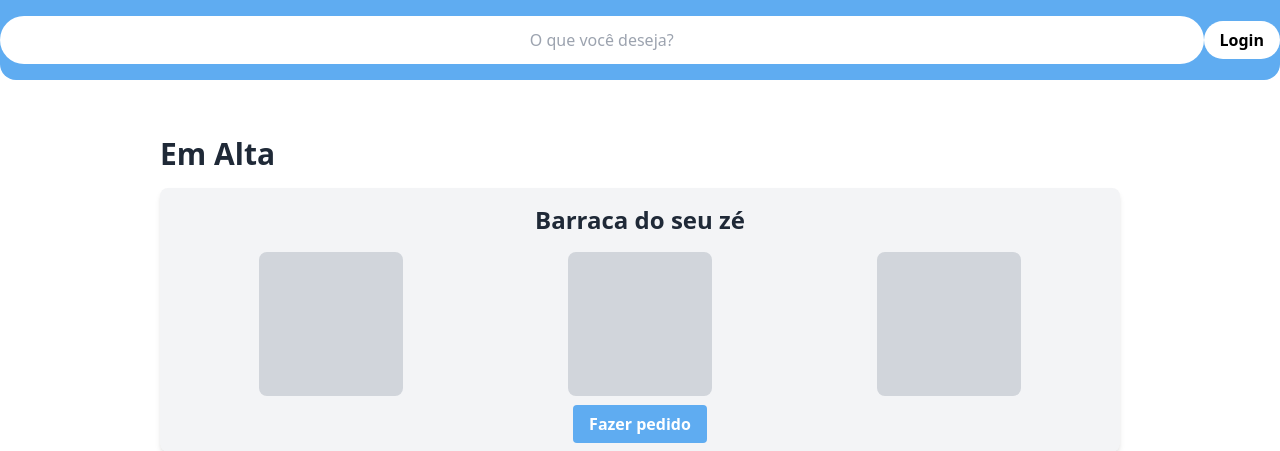
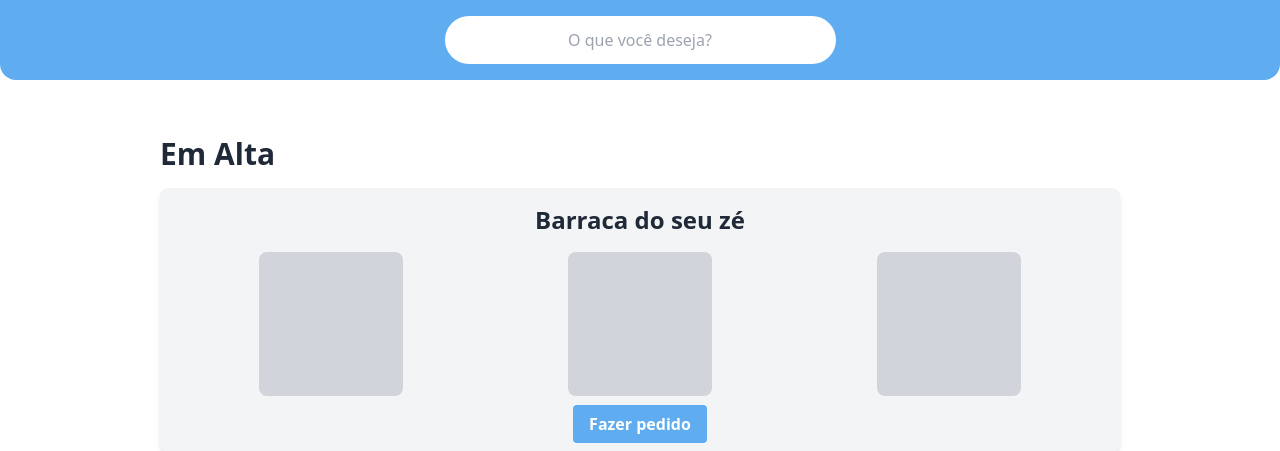
Before and after one commit to JoaoM06/pegaai, a Django app: page / in a window 1280 px wide. Shown: the top 451 px of the page. Run offline with Django 5.2, Linux system fonts and the light colour scheme; data comes from the database, SQL or seed files in the repository.

Commit message:
correções

```diff
--- a/pegaai/app/forms.py
+++ b/pegaai/app/forms.py
@@ -1,8 +1,6 @@
 from django import forms
 from django.contrib.auth.forms import UserCreationForm
 from django.contrib.auth.models import User
-
-
 
 
 class NovoUsuarioForm(UserCreationForm):
@@ -10,8 +8,6 @@
     first_name = forms.CharField( max_length=150)
     last_name = forms.CharField(max_length=200)
 
-
-
     class Meta:
         model=User
         fields=['username','first_name','last_name','email','password1','password2']
--- a/pegaai/app/templates/header.html
+++ b/pegaai/app/templates/header.html
@@ -1,37 +1,5 @@
-
-
-<!-- Versao ORiginal
 <header class="fixed top-0 left-0 right-0">
   <nav class="bg-primary flex justify-center items-center py-6 lg:py-4 rounded-b-2xl">
     <input type="text" placeholder="O que você deseja?" class="bg-white py-3 px-20 text-center rounded-full font-medium outline-none"></input>
   </nav>
-  <div href="/Login">
-   Login
-  </div>
-</header>-->
-<header class="fixed top-0 left-0 right-0 bg-primary flex items-center justify-between px-6 py-4 rounded-b-2xl">
-  <!-- Barra de busca centralizada -->
-  <form method="GET" action="{% url 'sua_view_de_busca' %}" class="w-full max-w-lg mx-auto">
-    <input
-      type="text"
-      placeholder="O que você deseja?"
-      class="bg-white py-3 px-20 text-center rounded-full font-medium outline-none w-full"
-    >
-  </form>
-
-  <!-- Botão de Login/Usuário -->
-  <div class="absolute top-4 right-6">
-    {% if user.is_authenticated %}
-      <!-- Usuário logado -->
-      <div class="flex items-center space-x-2">
-        <span class="text-white font-bold">Olá, {{ user.username }}</span>
-        <a href="{% url 'logout' %}" class="bg-red-500 text-white font-bold py-2 px-4 rounded-full hover:bg-red-600">Sair</a>
-      </div>
-    {% else %}
-      <!-- Usuário deslogado -->
-      <a href="{% url 'login' %}" class="bg-white text-primary font-bold py-2 px-4 rounded-full hover:bg-gray-200">
-        Login
-      </a>
-    {% endif %}
-  </div>
 </header>
--- a/pegaai/app/templates/login.html
+++ b/pegaai/app/templates/login.html
@@ -25,13 +25,13 @@
             </form>
 
 
-            <input type="password" placeholder="Senha" class="w-full mb-3 p-2 border border-gray-300 rounded-md focus:outline-none focus:ring-2 focus:ring-primary focus:ring-opacity-50">
+            <!-- <input type="password" placeholder="Senha" class="w-full mb-3 p-2 border border-gray-300 rounded-md focus:outline-none focus:ring-2 focus:ring-primary focus:ring-opacity-50">
 
             <div class="text-right mb-4">
                 <a href="#" class="text-sm text-blue-500 hover:underline">Esqueci a senha</a>
             </div>
 
-            <button class="bg-primary text-white font-bold text-lg rounded-md py-2 w-full shadow-md hover:bg-blue-600 cursor-pointer mb-10">ENTRAR</button>
+            <button class="bg-primary text-white font-bold text-lg rounded-md py-2 w-full shadow-md hover:bg-blue-600 cursor-pointer mb-10">ENTRAR</button> -->
 
 
             <button class="w-full flex items-center justify-between bg-white text-black border border-gray-300 rounded-md py-2 mb-2 font-bold text-base cursor-pointer social-btn">
--- a/pegaai/app/views.py
+++ b/pegaai/app/views.py
@@ -39,12 +39,12 @@
 def login_usuario(request):
     formulario=AuthenticationForm()
     if request.method == 'POST':
-        formulario=AuthenticationForm(request,request.POST)
+        formulario=AuthenticationForm(request, request.POST)
         if formulario.is_valid():
             usuario=formulario.get_user()
-            login(request,usuario)
+            login(request, usuario)
             return redirect('/index')
-        return render(request,'login.html',{'formulario': formulario})
+        return render(request,'login.html', {'formulario': formulario})
 
 def cadastro_usuario(request):
     formulario = NovoUsuarioForm()
```
